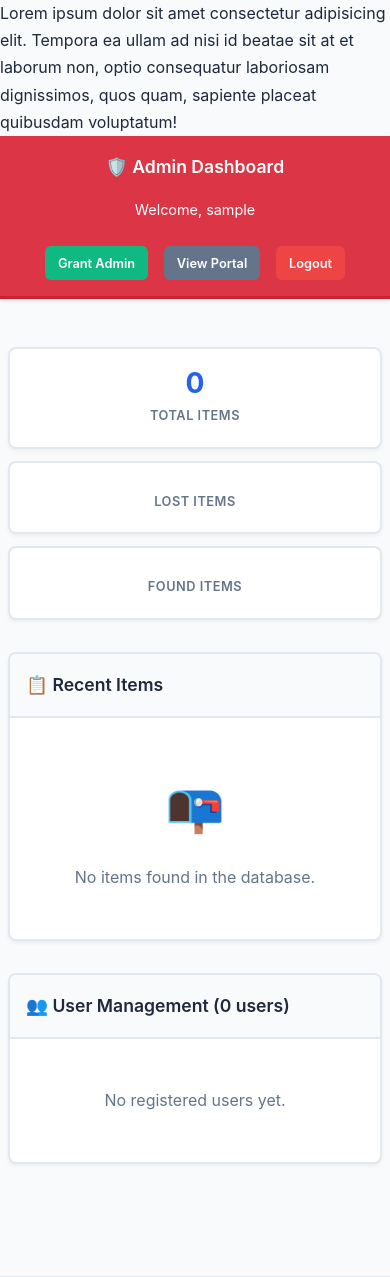
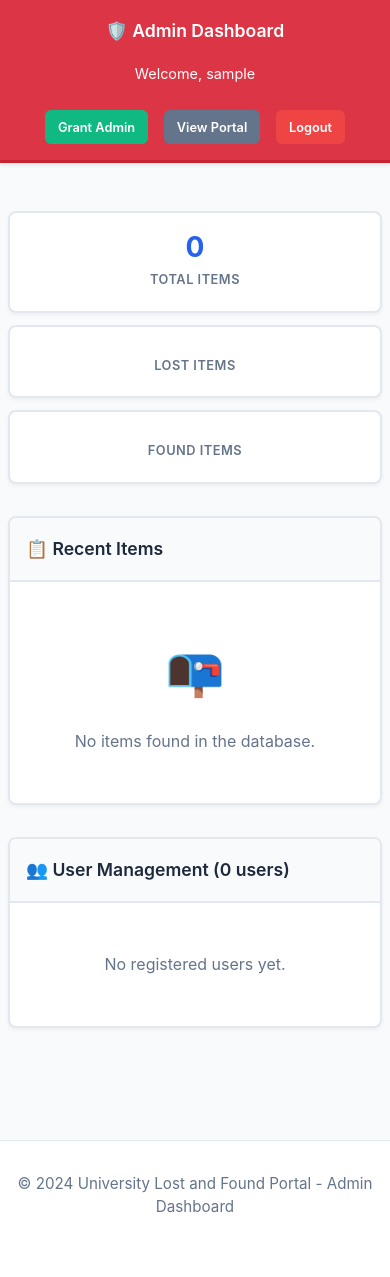
Before and after one commit to Izaek256/Lostnfound, a PHP site: page /admin_dashboard.php in a window 390 px wide. Shown: the top 1277 px of the page. After the commit the page ends 1213 px from the top, so only its background shows below. Run offline with PHP 8.4, Linux system fonts and the light colour scheme; the visitor is signed in with stand-in values (Sample User, id 1); data that the repository does not hold is empty.

Commit message:
fix(admin-dashboard): remove placeholder text from HTML head
- Deleted lorem ipsum placeholder text previously in the head section
- Added proper meta charset declaration for UTF-8 encoding
- Included viewport meta tag for responsive design
- Added descriptive title for the admin dashboard page

```diff
--- a/admin_dashboard.php
+++ b/admin_dashboard.php
@@ -93,7 +93,7 @@ $recentItems = mysqli_fetch_all($result, MYSQLI_ASSOC);
 <!DOCTYPE html>
 <html lang="en">
 <head>
-    Lorem ipsum dolor sit amet consectetur adipisicing elit. Tempora ea ullam ad nisi id beatae sit at et laborum non, optio consequatur laboriosam dignissimos, quos quam, sapiente placeat quibusdam voluptatum!
+
     <meta charset="UTF-8">
     <meta name="viewport" content="width=device-width, initial-scale=1.0">
     <title>Admin Dashboard - University Lost and Found</title>
```
